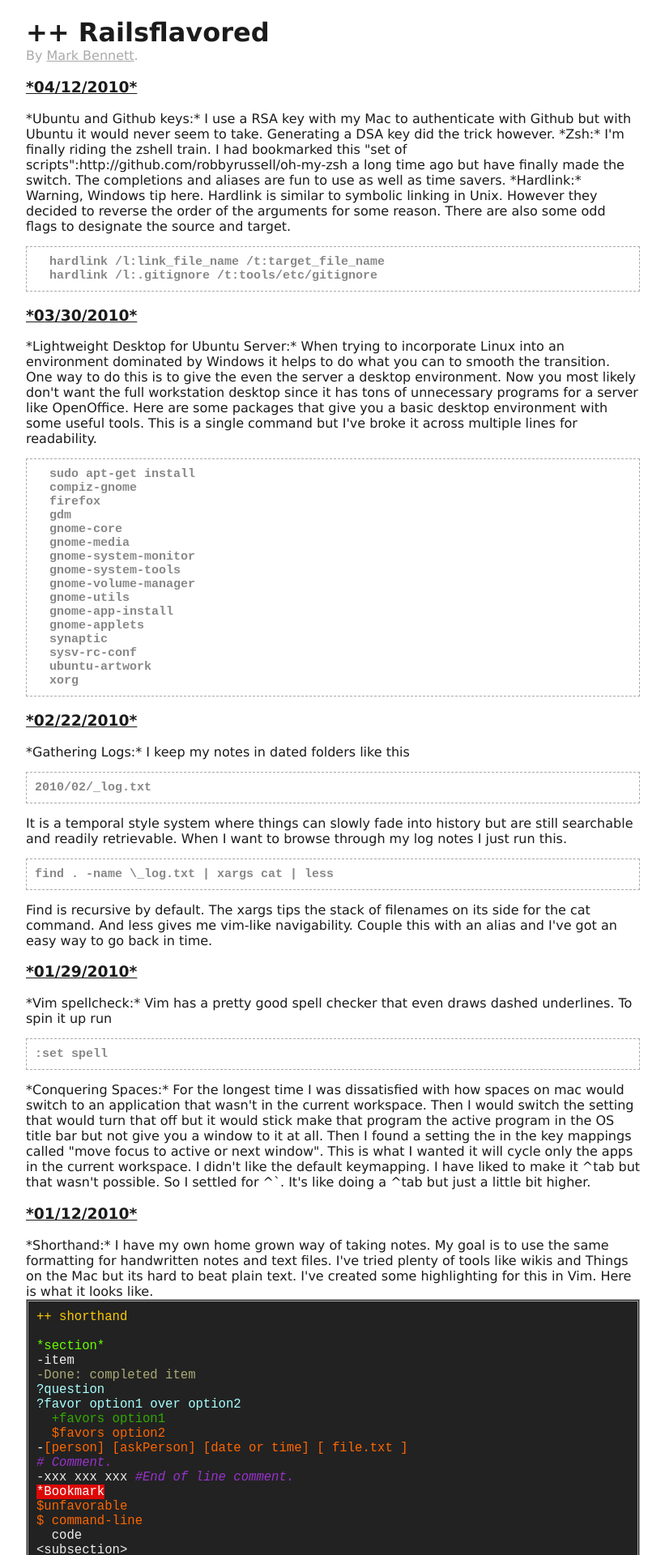
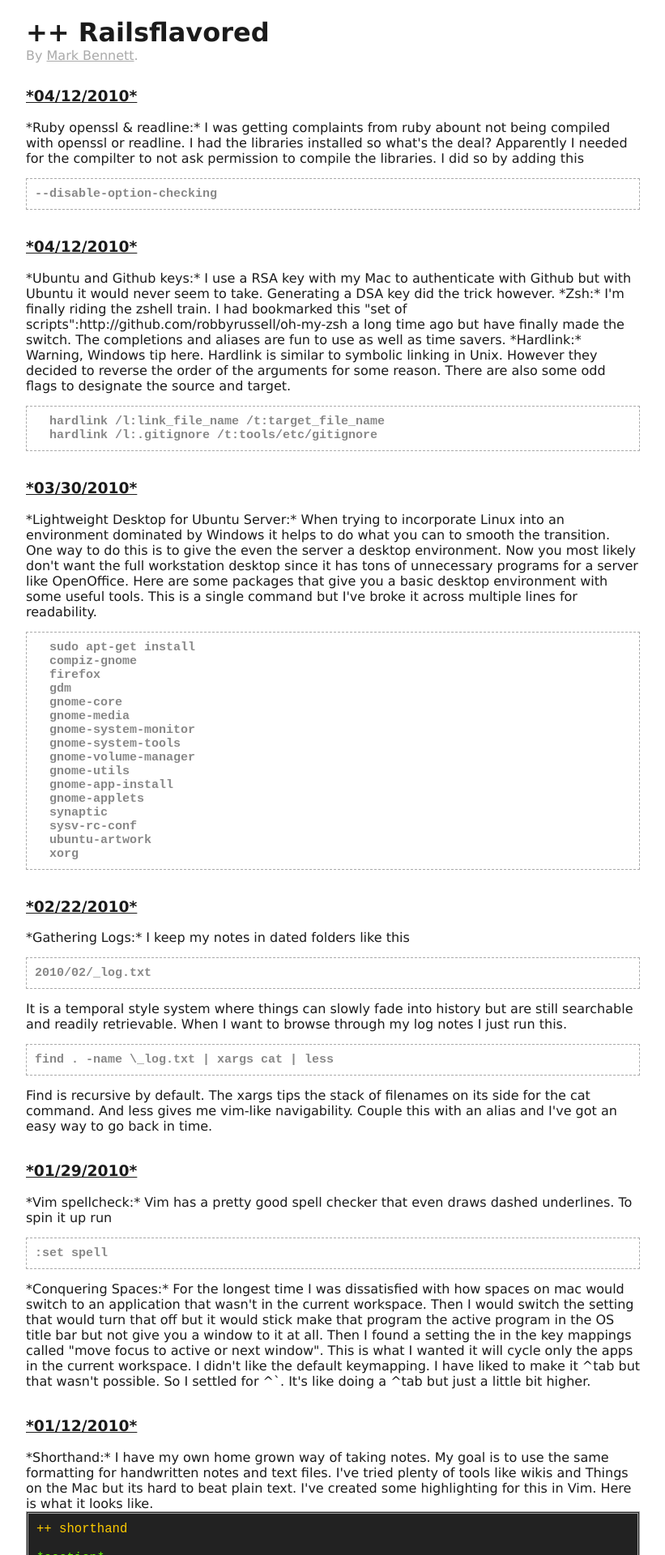
Before and after one commit to markabe/markabe.github.com, a Jekyll site: the page built from index.html, in a window 1280 px wide. Shown: the top 1920 px of the page at 81% size, without its empty margins (26-847 px from the left). Built offline with Jekyll 4.4.1, drawn with Linux system fonts in a browser that asks for light colours.

Commit message:
Bloggedy.

```diff
--- a/_layouts/default.html
+++ b/_layouts/default.html
@@ -7,8 +7,10 @@
 </head>
 <body>
   <div class="container">
-    <h1><a href="/">++ Railsflavored</a></h1>
-    <div class="subtle">By <a href="/pages/about.html">Mark Bennett</a>.</div>
+    <div class="intro">
+      <h1><a href="/">++ Railsflavored</a></h1>
+      <div class="subtle">By <a href="/pages/about.html">Mark Bennett</a>.</div>
+    </div>
     {{ content }}
   </div>
 </body>
--- a/index.html
+++ b/index.html
@@ -4,5 +4,7 @@ title: Railsflavored.
 ---
 {% for post in site.categories.log limit: 10 %}
 <h3><a href="{{post.url}}">*{{post.title}}*</a></h3>
+<div class="post">
   {{post.content}}
+</div>
 {% endfor %}
--- /dev/null
+++ b/log/_posts/2010-04-13-log.textile
@@ -0,0 +1,10 @@
+---
+layout: post
+title: 04/12/2010
+---
+
+*Ruby openssl & readline:* I was getting complaints from ruby abount not being compiled with openssl or readline.  I had the libraries installed so what's the deal? Apparently I needed for the compilter to not ask permission to compile the libraries. I did so by adding this
+
+<pre>
+--disable-option-checking
+</pre>
--- a/stylesheets/style.css
+++ b/stylesheets/style.css
@@ -18,6 +18,10 @@ h1, h1 a {
   margin-left: 50px;
 }
 
+.intro {
+  margin-bottom: 30px;
+}
+
 .subtle, .subtle a {
   color: #aaa;
 }
@@ -36,7 +40,6 @@ h1, h1 a {
   padding: 0px;
 }
 
-
 pre {
   padding: 10px;
   border: thin dashed #aaa;
@@ -44,3 +47,7 @@ pre {
   font-size: 15px;
   font-weight: bold;
 }
+
+.post {
+  margin-bottom: 35px;
+}
```
